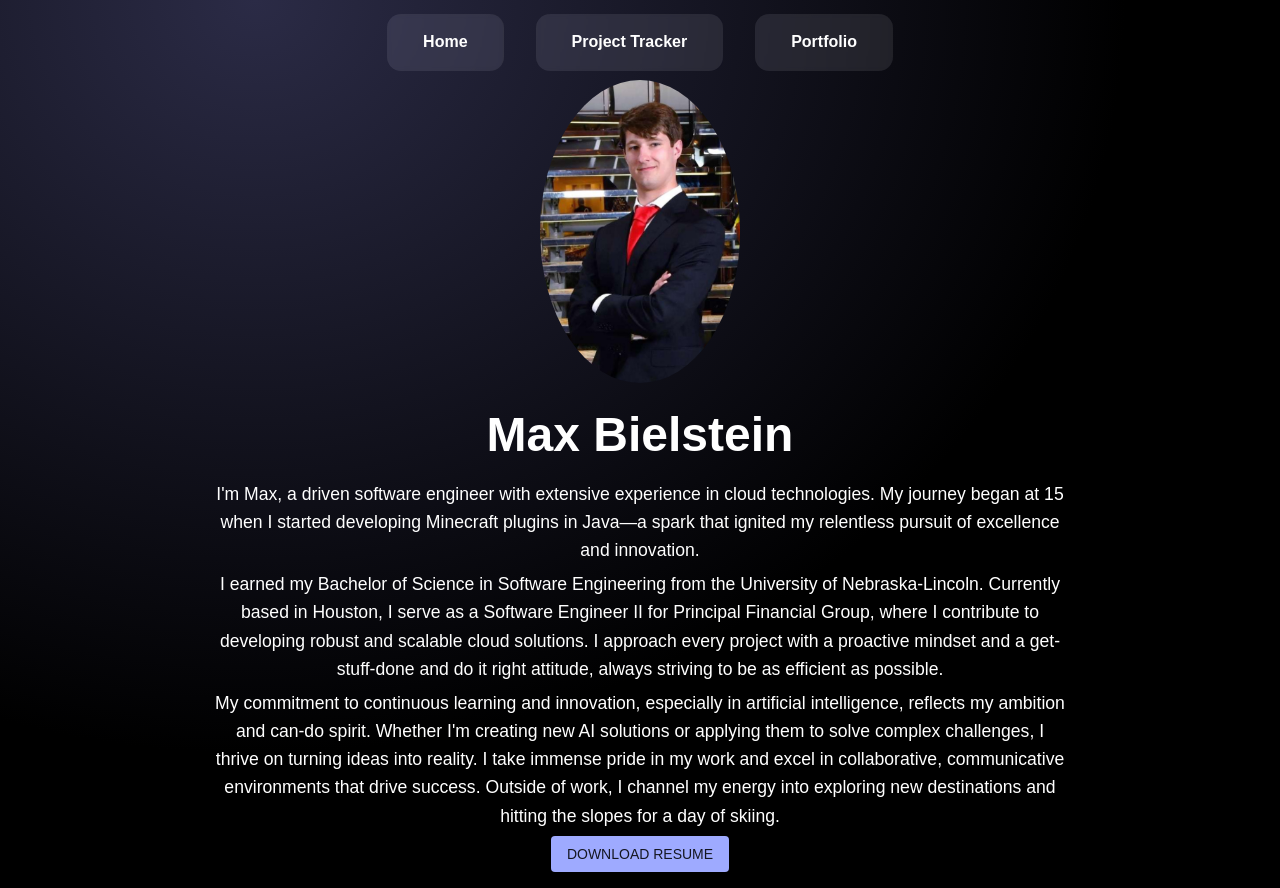
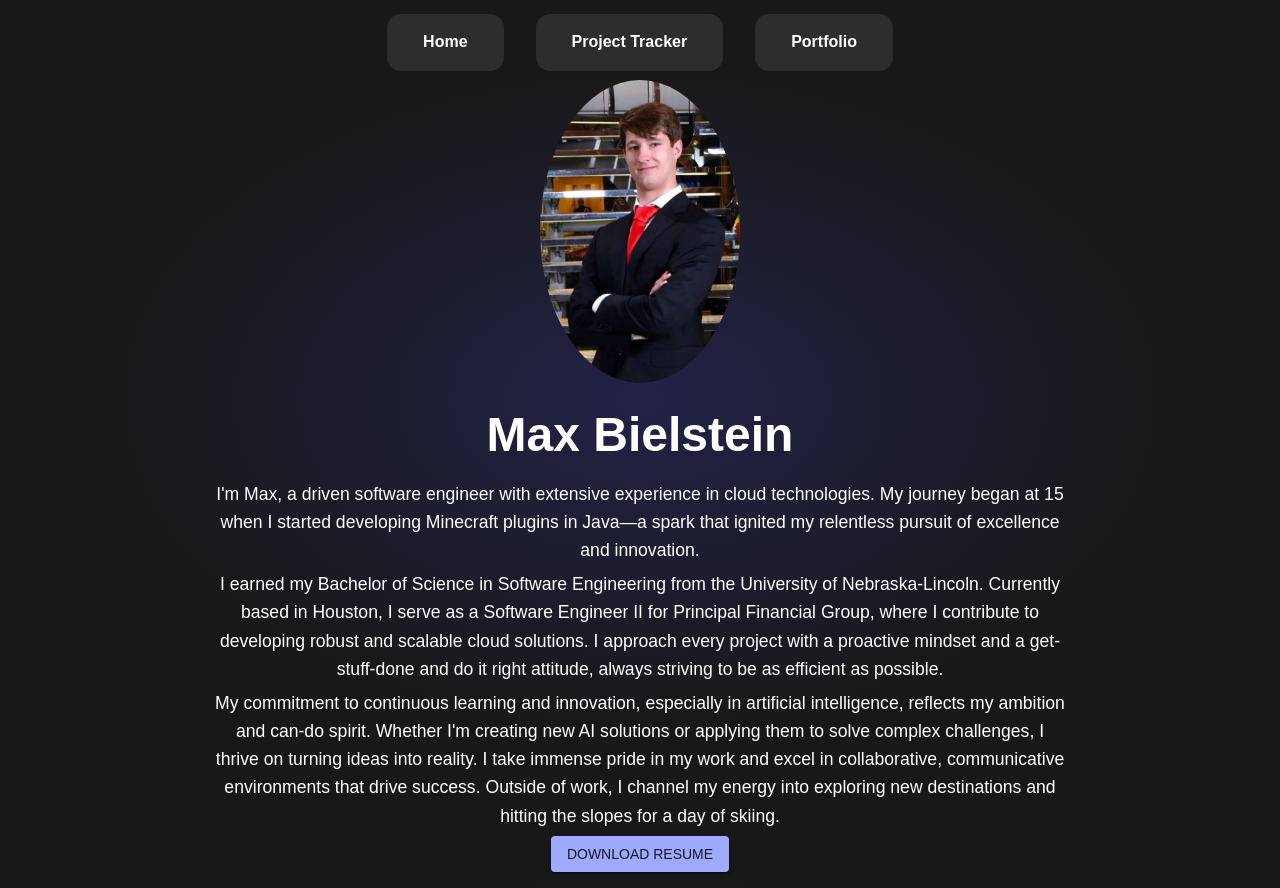
Before and after one commit to MaxBielstein/Website, a React (Create React App) app in the folder max-website/: page / in a window 1280 px wide. Built offline with nearby package versions, Linux system fonts and the light colour scheme.

Commit message:
Fix background

```diff
--- a/max-website/src/theme.ts
+++ b/max-website/src/theme.ts
@@ -1,5 +1,4 @@
 import { createTheme } from '@mui/material/styles';
-
 
 export const theme = createTheme({
   palette: {
@@ -16,7 +15,7 @@ export const theme = createTheme({
   components: {
     MuiCssBaseline: {
       styleOverrides: {
-                "@font-face": [
+        '@font-face': [
           {
             fontFamily: 'mechanismo',
             src: "url('/fonts/Mechanismo.otf') format('opentype')",
@@ -25,7 +24,9 @@ export const theme = createTheme({
         ],
         body: {
           margin: 0,
-                    background: 'radial-gradient(ellipse at 20% 0%, rgb(43,43,70), #000 60%)',
+          background: 'radial-gradient(ellipse at center, rgba(34, 34, 71, 1) 0%, #181818ff 60%)',
+          backgroundAttachment: 'fixed',
+          backgroundRepeat: 'no-repeat',
           color: '#ffffff',
           overflowX: 'hidden',
         },
```
Lines whose indentation alone changed are shown as unchanged.
